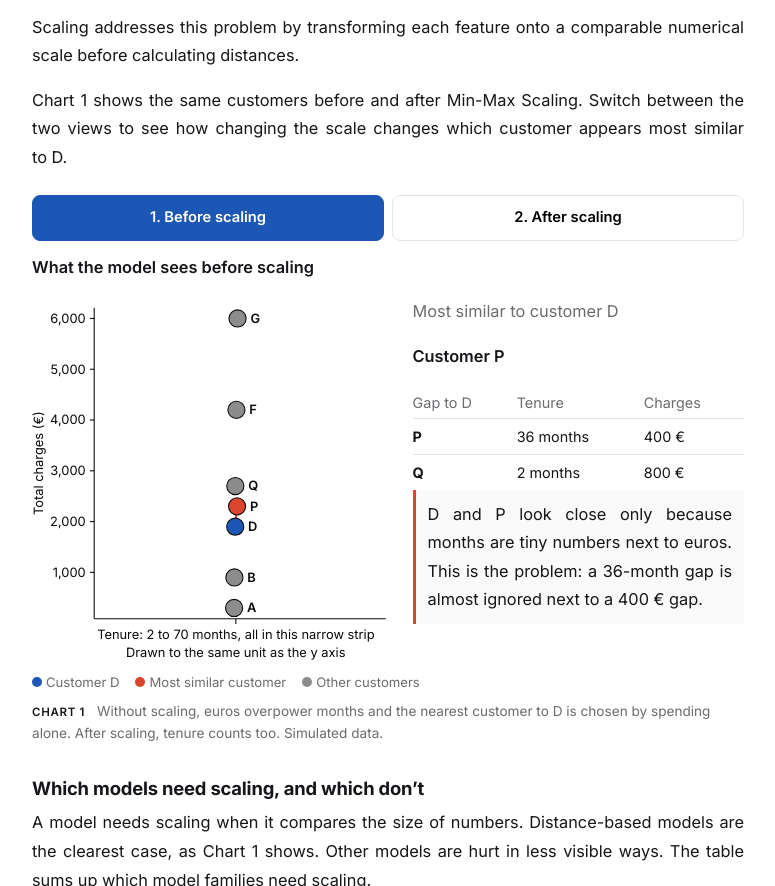
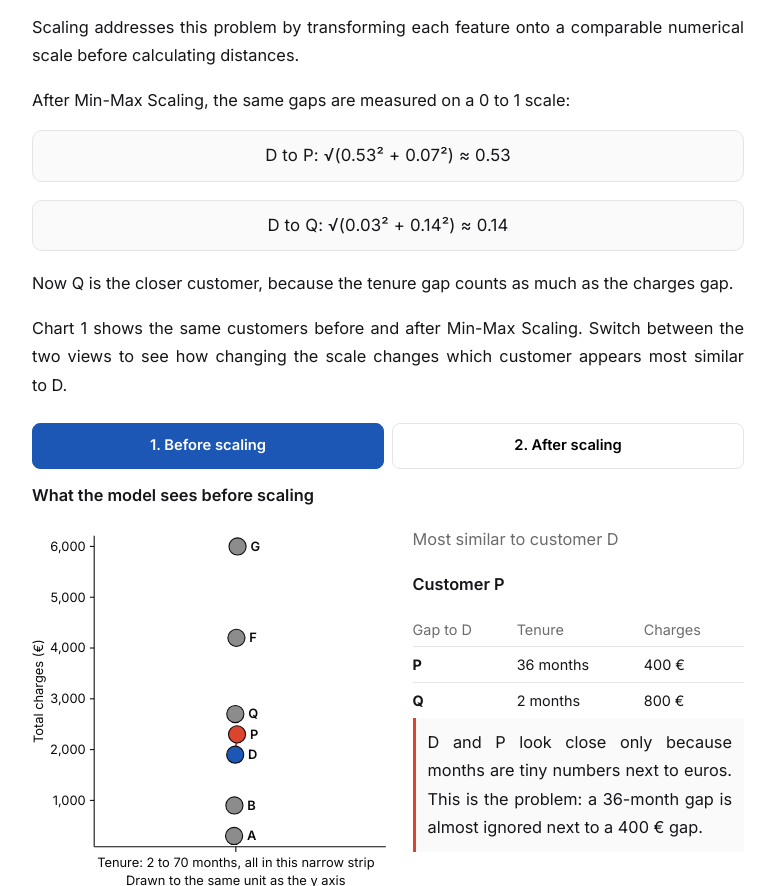
Before and after one commit to eileenheyer-cyber/Yuanyuan_zhang.github.io, a plain HTML site: page feature-scaling.html in a window 1280 px wide. Shown: the part 1984-2870 px from the top of the page, without its empty margins (252-1027 px from the left). Drawn offline with Linux system fonts and the light colour scheme.

Commit message:
Feature Scaling draft: add distances after min-max scaling (D-P 0.53, D-Q 0.14)
Co-Authored-By: Claude Sonnet 5.5 <noreply@anthropic.com>
Claude-Session: https://claude.ai/code/session_01GtfrNi8VGSS1LDPs6AfkQr

```diff
--- a/feature-scaling.html
+++ b/feature-scaling.html
@@ -84,6 +84,10 @@
   <p class="post-formula post-formula-plain"><strong>D to Q: √(2² + 800²) = √640,004 ≈ 800</strong></p>
   <p>Using Euclidean distance, the distance between D and P is approximately 400, while the distance between D and Q is 800. Because the differences in euros are numerically much larger than the differences in months. As a result, total charges dominate the distance calculation, making P appear closer to D.</p>
   <p>Scaling addresses this problem by transforming each feature onto a comparable numerical scale before calculating distances.</p>
+  <p>After Min-Max Scaling, the same gaps are measured on a 0 to 1 scale:</p>
+  <p class="post-formula post-formula-plain"><strong>D to P: √(0.53² + 0.07²) ≈ 0.53</strong></p>
+  <p class="post-formula post-formula-plain"><strong>D to Q: √(0.03² + 0.14²) ≈ 0.14</strong></p>
+  <p>Now Q is the closer customer, because the tenure gap counts as much as the charges gap.</p>
   <p>Chart 1 shows the same customers before and after Min-Max Scaling. Switch between the two views to see how changing the scale changes which customer appears most similar to D.</p>
   <figure class="post-fig post-fig-wide" id="fs-demo">
     <div class="fs-btns"><button type="button" class="fs-btn on" id="fs-b0">1. Before scaling</button><button type="button" class="fs-btn" id="fs-b1">2. After scaling</button></div>
```
